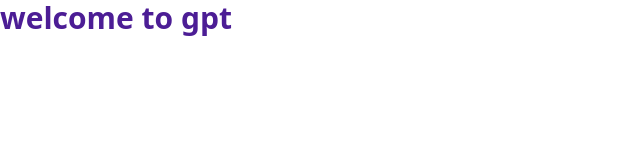
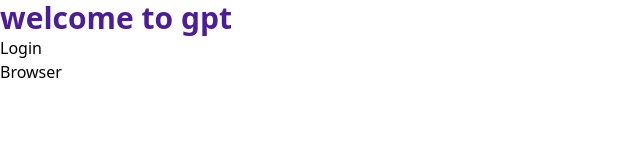
Before and after one commit to ssokkara159/netflix-gpt, a React (Create React App) app: page / in a window 1280 px wide. Shown: the top 160 px of the page, without its empty margins (0-640 px from the left). Built offline with nearby package versions, Linux system fonts and the light colour scheme.

Commit message:
Creating Components and utils

```diff
--- a/src/App.js
+++ b/src/App.js
@@ -1,9 +1,13 @@
 //import logo from "./logo.svg";
-import "./App.css";
+//import "./App.css";
+import Body from "./Components/Body";
 
 export default function App() {
   return (
-    <h1 className="text-3xl font-bold text-violet-900 ">welcome to gpt</h1>
+    <div>
+      <h1 className="text-3xl font-bold text-violet-900 ">welcome to gpt</h1>
+      <Body />
+    </div>
   );
 }
 //export default App;
--- /dev/null
+++ b/src/Components/Body.js
@@ -0,0 +1,14 @@
+import React from "react";
+import Login from "./Login";
+import Browser from "./Browser";
+
+const Body = () => {
+  return (
+    <div>
+      <Login />
+      <Browser />
+    </div>
+  );
+};
+
+export default Body;
--- /dev/null
+++ b/src/Components/Browser.js
@@ -0,0 +1,7 @@
+import React from "react";
+
+const Browser = () => {
+  return <div>Browser</div>;
+};
+
+export default Browser;
--- /dev/null
+++ b/src/Components/Header.js
@@ -0,0 +1,7 @@
+import React from "react";
+
+const Header = () => {
+  return <div>Header</div>;
+};
+
+export default Header;
--- /dev/null
+++ b/src/Components/Login.js
@@ -0,0 +1,7 @@
+import React from "react";
+
+const Login = () => {
+  return <div>Login</div>;
+};
+
+export default Login;
```
